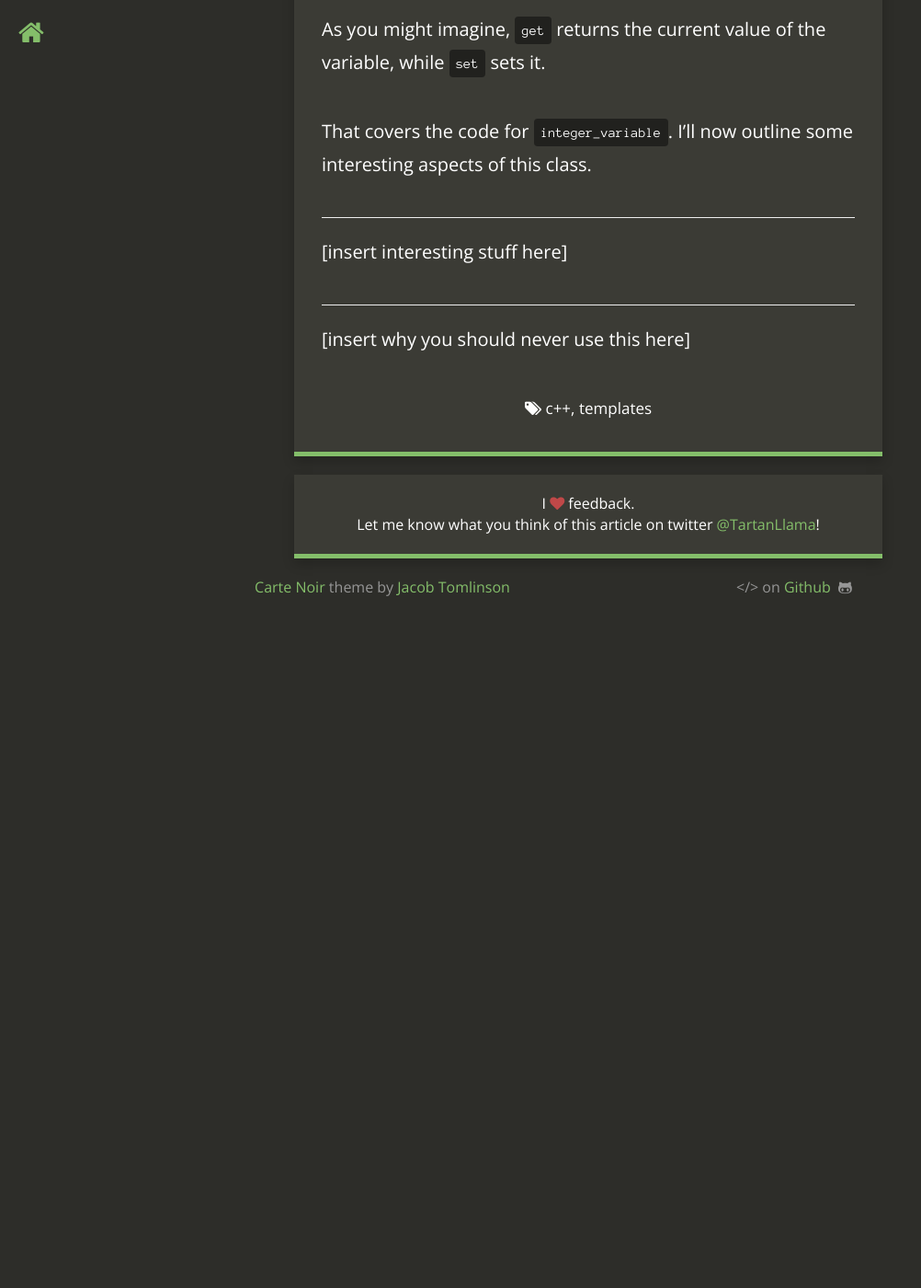
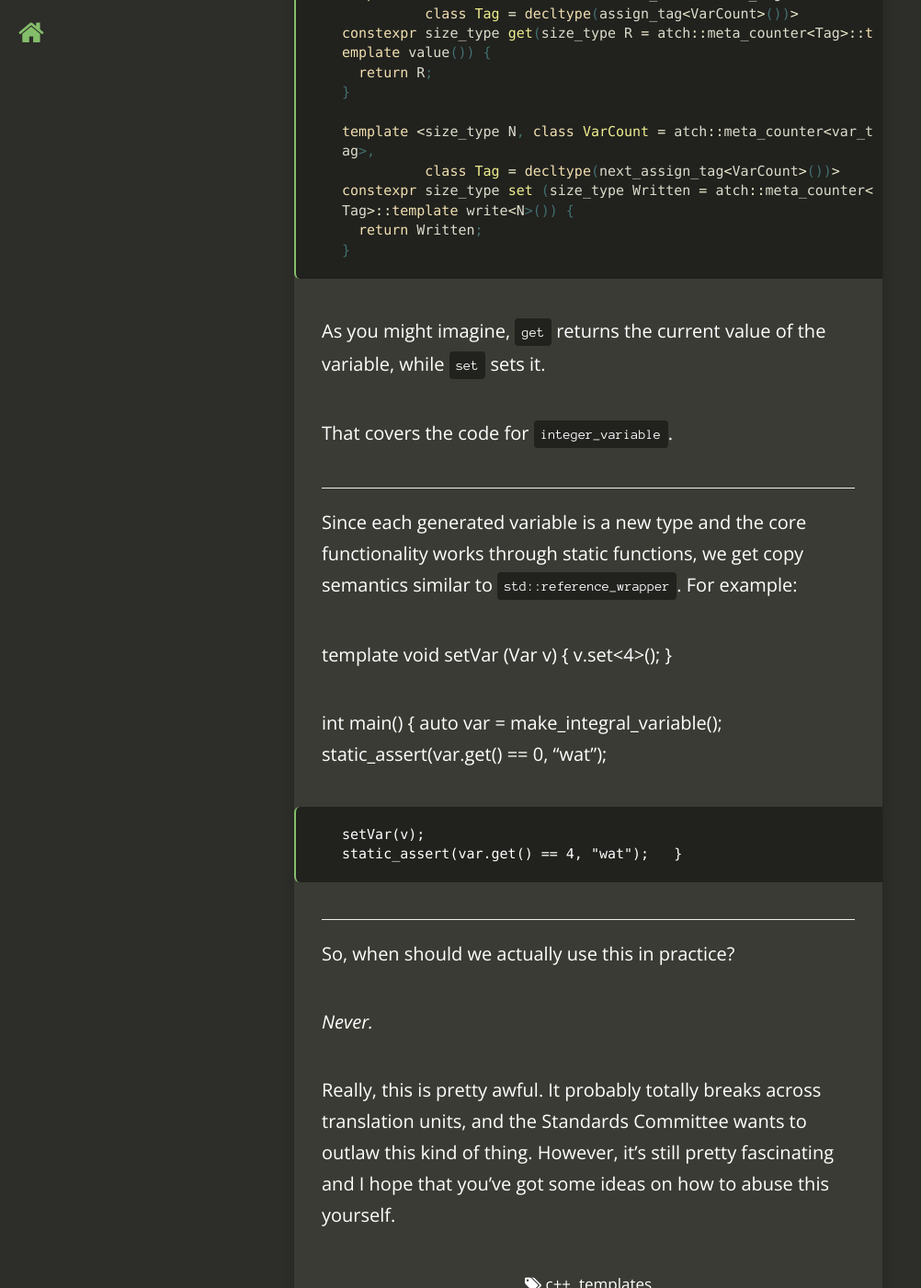
Before and after one commit to TartanLlama/tartanllama.github.io, a Jekyll site: the page built from _posts/2016-06-22-integral_variable.md, in a window 1280 px wide and 1400 px high, scrolled down 10049 px. Shown: the whole window at 92% size, without its empty margins (0-1002 px from the left). Built offline with Jekyll 4.4.1, drawn with Linux system fonts in a browser that asks for light colours; nearby versions of some CDN libraries; before the commit the page ends 10718 px from its top, so only the background shows below that; some of the changed text lies outside the part shown.

Commit message:
More sections to integral_constant

```diff
--- a/_posts/2016-06-22-integral_variable.md
+++ b/_posts/2016-06-22-integral_variable.md
@@ -44,7 +44,15 @@ static_assert(b.get() == 5, "wat");   //ensure that b is now 5 (ditto)
 
 This may seem a bit crazy; how can a `static_assert` on the same expression yield different values? Actually, this successfully compiles on both Clang and GCC (I haven't tested MSVC and am scared to). The rest of this post will detail how this works.
 
- Before I get into the gory details, I should note that this work is all based off of [Filip Roséen](http://stackoverflow.com/users/1090079/filip-ros%C3%A9en-refp)'s series of posts about non-constant constant expressions. These posts can be found [here](http://b.atch.se/). Filip goes into a lot of the details about why this is all technically standards-conformant, with all the necessary standardese included in the post. I'll be writing at a higher level and glossing over some of the more complex details, so if you want to know the rest, go read Filip's blog.
+This post is split into three sections:
+
+- Variable encoding
+- Constexpr counter
+- integral_variable
+
+Since there are some fairly advanced concepts at work here, it might help to read each section a couple of times over before moving on to the next one.
+
+Before I get into the gory details, I should note that this work is all based off of [Filip Roséen](http://stackoverflow.com/users/1090079/filip-ros%C3%A9en-refp)'s series of posts about non-constant constant expressions. These posts can be found [here](http://b.atch.se/). Filip goes into a lot of the details about why this is all technically standards-conformant, with all the necessary standardese included in the post. I'll be writing at a higher level and glossing over some of the more complex details, so if you want to know the rest, go read Filip's blog.
 
 
 -------------------
@@ -241,10 +249,29 @@ constexpr size_type set (size_type Written = atch::meta_counter<Tag>::template w
 
 As you might imagine, `get` returns the current value of the variable, while `set` sets it.
 
-That covers the code for `integer_variable`. I'll now outline some interesting aspects of this class.
+That covers the code for `integer_variable`.
 
 --------------------
-[insert interesting stuff here]
+
+Since each generated variable is a new type and the core functionality works through static functions, we get copy semantics similar to `std::reference_wrapper`. For example:
+
+   template <typename Var>
+   void setVar (Var v) {
+     v.set<4>();
+   }
+
+   int main() {
+    auto var = make_integral_variable();
+    static_assert(var.get() == 0, "wat");
+
+    setVar(v);
+    static_assert(var.get() == 4, "wat");
+  }
 
 -------------------
-[insert why you should never use this here]
+
+So, when should we actually use this in practice?
+
+*Never.*
+
+Really, this is pretty awful. It probably totally breaks across translation units, and the Standards Committee wants to outlaw this kind of thing. However, it's still pretty fascinating and I hope that you've got some ideas on how to abuse this yourself.
--- a/index.html
+++ b/index.html
@@ -122,7 +122,7 @@ make-smaller-titles: true
 			<div class="cd-timeline-content">
 			  <h2>Internship at eeGeo</h2>
 			  <p>Worked on a 3D maps platform. I used Hadoop to port ordinance survey data for the whole of Britain to the platform, and wrote a Lunar Lander game using the SDK. </p>
-			  <span class="cd-date">June-Sept 2011</span>
+			  <span class="cd-date">June-Sept 2012</span>
 			</div> <!-- cd-timeline-content -->
 		</div> <!-- cd-timeline-block -->
 
@@ -134,7 +134,7 @@ make-smaller-titles: true
 			<div class="cd-timeline-content">
 				<h2>Internship at IBM</h2>
 				<p>Worked on the build team, implementing a build archival system, setting up automated testing, providing support for the developers.</p>
-				<span class="cd-date">June-Sept 2010</span>
+				<span class="cd-date">June-Sept 2011</span>
 			</div> <!-- cd-timeline-content -->
 		</div> <!-- cd-timeline-block -->
               </section> <!-- cd-timeline -->
```
